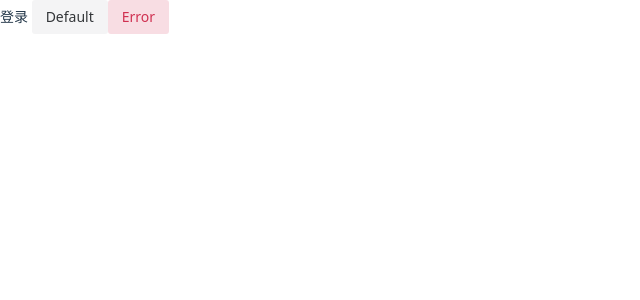
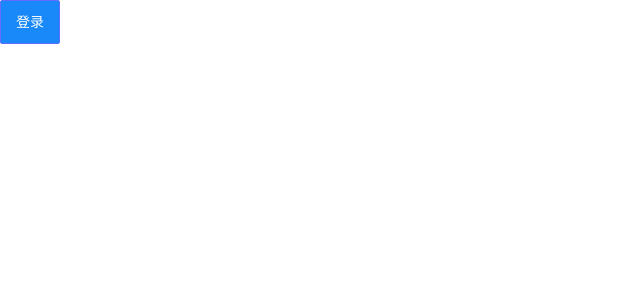
Before and after one commit to CoverGentle/vite-moblie, a Vue app: page / in a window 1280 px wide. Shown: the top 300 px of the page, without its empty margins (0-640 px from the left). Built offline with nearby package versions, Linux system fonts and the light colour scheme.

Commit message:
vantui按需引入

```diff
--- a/package.json
+++ b/package.json
@@ -10,12 +10,12 @@
   },
   "dependencies": {
     "axios": "^0.27.2",
+    "vant": "^3.6.2",
     "vue": "^3.2.37",
     "vue-router": "^4.1.5"
   },
   "devDependencies": {
     "@vitejs/plugin-vue": "^3.1.0",
-    "naive-ui": "^2.33.3",
     "typescript": "^4.6.4",
     "vite": "^3.1.0",
     "vue-tsc": "^0.40.4"
--- /dev/null
+++ b/src/ui/index.ts
@@ -0,0 +1,9 @@
+import { App } from 'vue'
+import { Button } from 'vant';
+
+const vant ={
+  install:function(Vue:App){
+    Vue.use(Button)
+  }
+}
+export default vant
--- a/src/view/login.vue
+++ b/src/view/login.vue
@@ -1,12 +1,6 @@
 <template>
   <div>
-    登录
-    <n-button strong secondary>
-      Default
-    </n-button>
-    <n-button strong secondary type="error">
-      Error
-    </n-button>
+    <van-button type="primary">登录</van-button>
   </div>
 </template>
 
```
Also changed, not shown: src/main.ts (+6 -2 lines), 1 other file (tests, documents, lock files or other folders).
